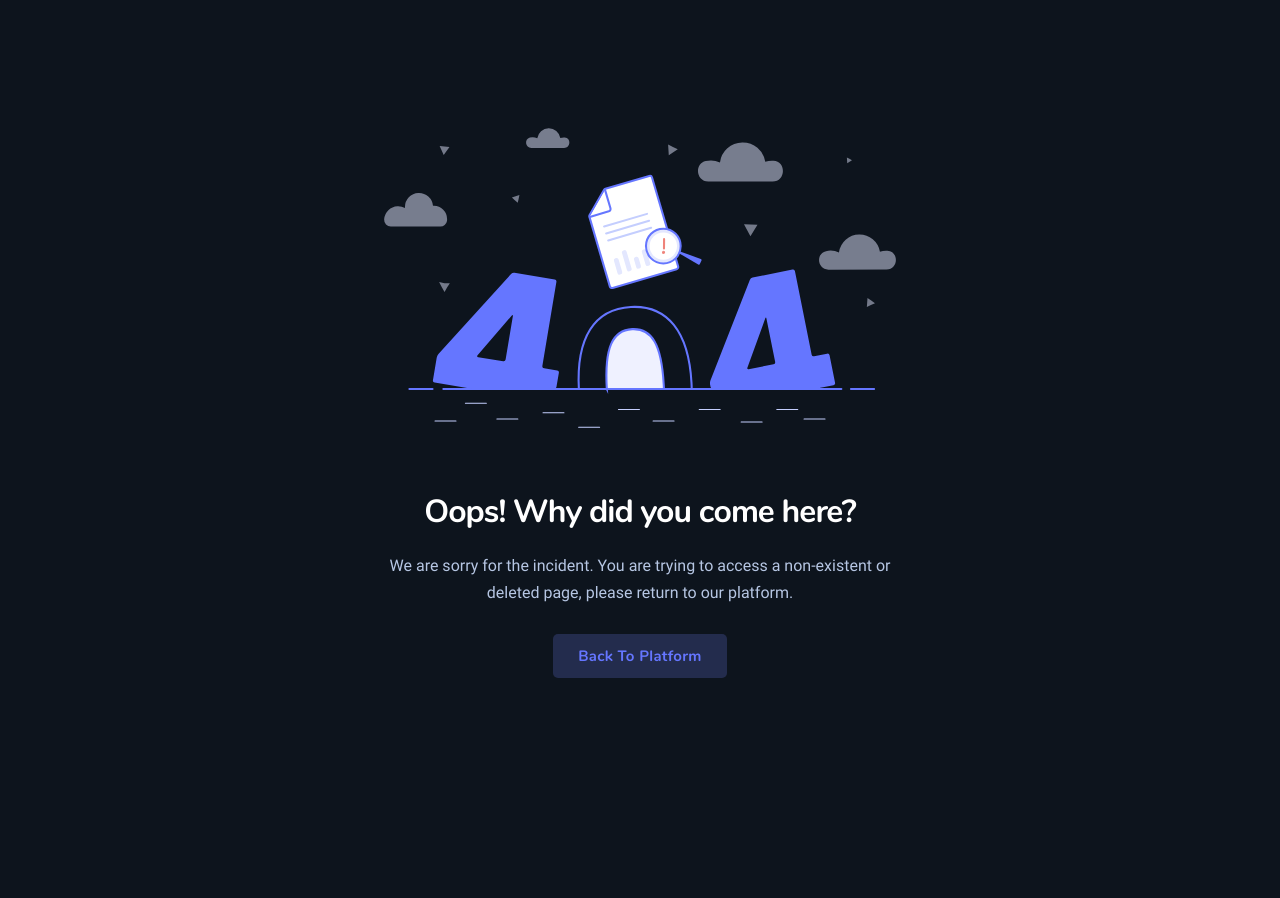
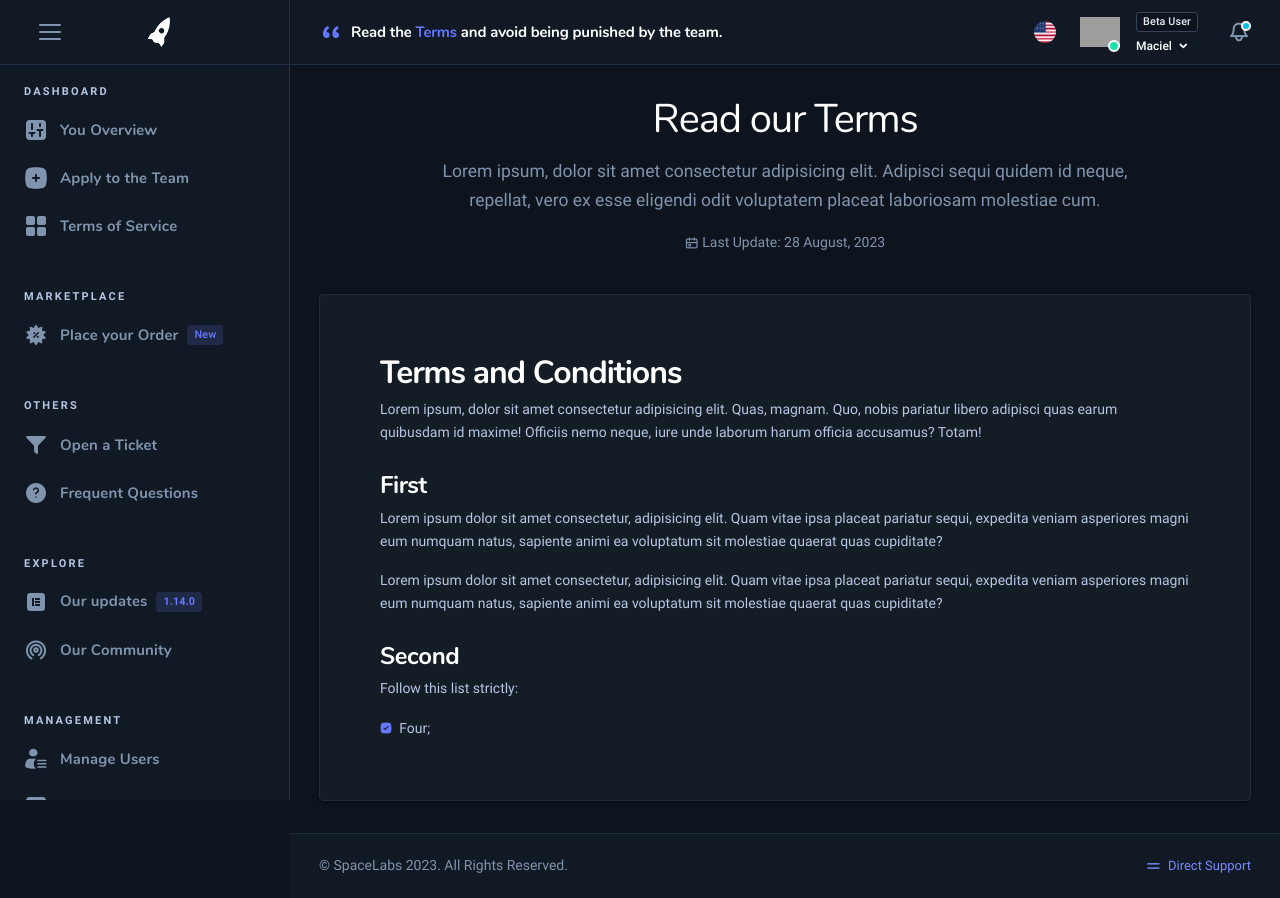
Before and after one commit to davimcruz/SpaceLabs-Frontend, a Next.js app in the folder spacelabs/: page /dashboard/terms-of-service in a window 1280 px wide. Before the commit this address had no page. Before the commit the page ends 800 px from the top, so only its background shows below. Built offline with nearby package versions, Linux system fonts and the light colour scheme; grey boxes are pictures that could not be loaded.

Commit message:
Adicionado termos de serviço

```diff
--- /dev/null
+++ b/spacelabs/pages/dashboard/terms-of-service/index.js
@@ -0,0 +1,22 @@
+import dynamic from 'next/dynamic';
+import LayoutScripts from '../../../src/components/layouts/scripts';
+
+const DashboardNavbar = dynamic(() => import('../../../src/components/dashboard/Navbar'), { ssr: false })
+const TermsOfServiceWrap = dynamic(() => import('../../../src/components/dashboard/terms-of-service/Wrap'), { ssr: false })
+
+export default function Updates() {
+
+    return(
+        <LayoutScripts>
+        <div className="nk-app-root">
+            <div className="nk-main">
+
+                <DashboardNavbar />
+                <TermsOfServiceWrap />
+
+            </div>
+        </div>
+        </LayoutScripts>
+    )
+
+}
--- /dev/null
+++ b/spacelabs/src/components/dashboard/terms-of-service/Wrap.js
@@ -0,0 +1,55 @@
+import dynamic from 'next/dynamic';
+
+const Header = dynamic(() => import('../Header'), { ssr: false })
+const Footer = dynamic(() => import('../Footer'), { ssr: false })
+
+export default function TermsOfServiceWrap() {
+  return (
+    <>
+      <div className="nk-wrap">
+        <Header />
+        <div className="nk-content ">
+                    <div className="container-fluid">
+                        <div className="nk-content-inner">
+                            <div className="nk-content-body">
+                                <div className="content-page wide-md m-auto">
+                                    <div className="nk-block-head nk-block-head-lg wide-sm mx-auto">
+                                        <div className="nk-block-head-content text-center">
+                                            <h2 className="nk-block-title fw-normal">Read our Terms</h2>
+                                            <div className="nk-block-des">
+                                                <p className="lead">Lorem ipsum, dolor sit amet consectetur adipisicing elit. Adipisci sequi quidem id neque, repellat, vero ex esse eligendi odit voluptatem placeat laboriosam molestiae cum.</p>
+                                                <p className="text-soft"><em className="icon ni ni-calendar-alt"></em> Last Update: 28 August, 2023</p>
+                                            </div>
+                                        </div>
+                                    </div>
+                                    <div className="nk-block">
+                                        <div className="card card-bordered">
+                                            <div className="card-inner card-inner-xl">
+                                                <div className="entry">
+                                                    <h3>Terms and Conditions</h3>
+                                                    <p>Lorem ipsum, dolor sit amet consectetur adipisicing elit. Quas, magnam. Quo, nobis pariatur libero adipisci quas earum quibusdam id maxime! Officiis nemo neque, iure unde laborum harum officia accusamus? Totam!</p>
+                                                    <h4>First</h4>
+                                                    <p>Lorem ipsum dolor sit amet consectetur, adipisicing elit. Quam vitae ipsa placeat pariatur sequi, expedita veniam asperiores magni eum numquam natus, sapiente animi ea voluptatum sit molestiae quaerat quas cupiditate?</p>
+                                                    <p>Lorem ipsum dolor sit amet consectetur, adipisicing elit. Quam vitae ipsa placeat pariatur sequi, expedita veniam asperiores magni eum numquam natus, sapiente animi ea voluptatum sit molestiae quaerat quas cupiditate?</p>
+
+                                                    <h4>Second</h4>
+                                                    <p>Follow this list strictly:</p>
+                                                    <ul className="list list-sm list-checked">
+                                                        <li>Four;</li>
+
+                                                    </ul>
+
+                                                </div>
+                                            </div>
+                                        </div>
+                                    </div>
+                                </div>
+                            </div>
+                        </div>
+                    </div>
+                </div>
+        <Footer />
+      </div>
+    </>
+  );
+}
```
